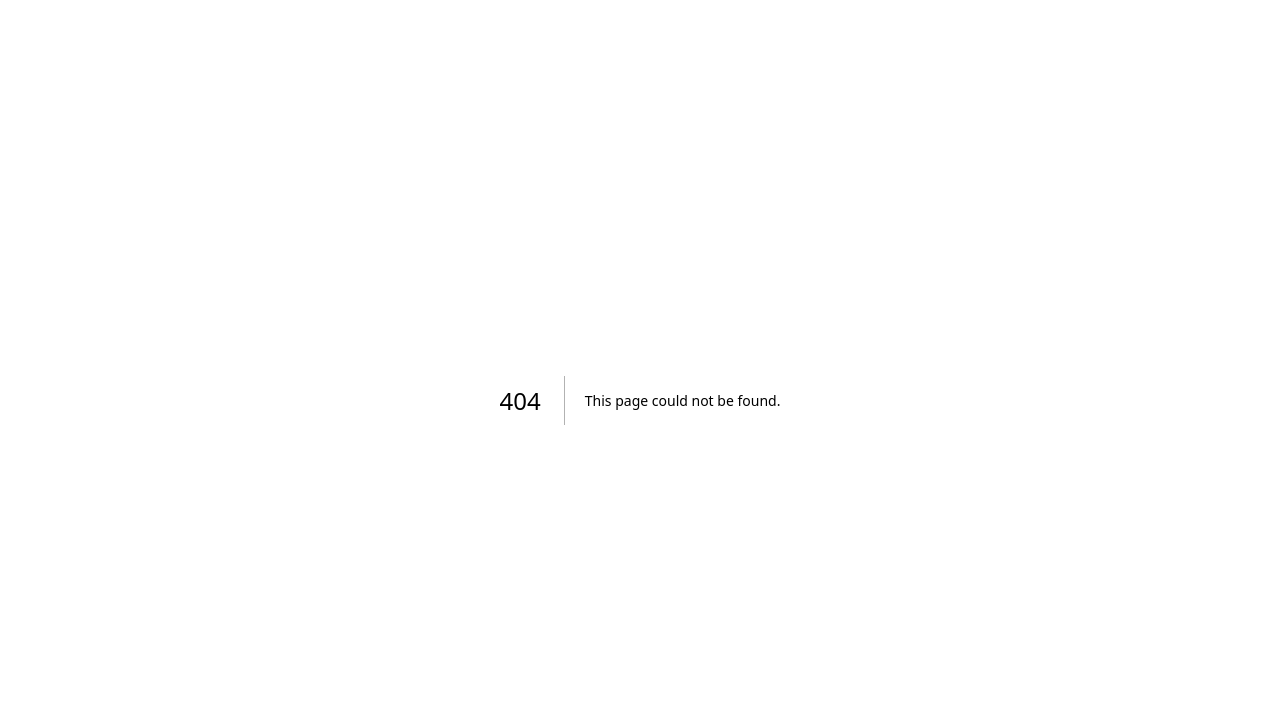
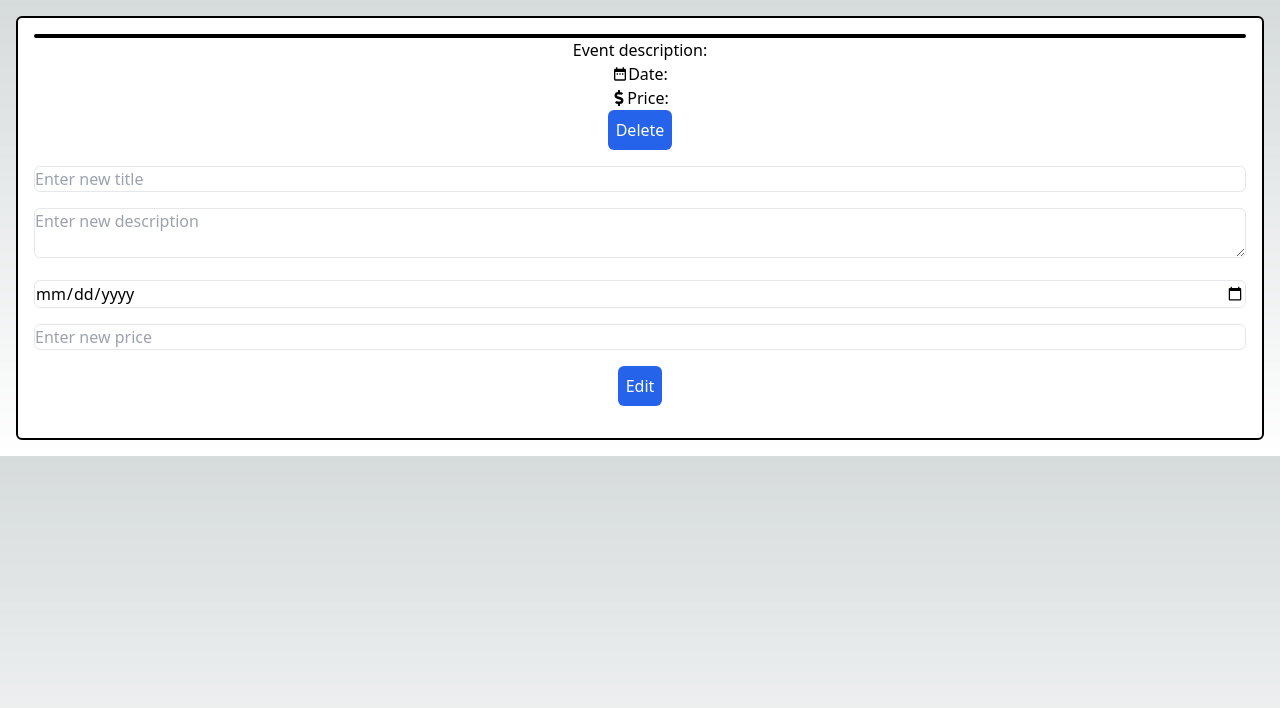
Before and after one commit to emsiish/festivals, a Next.js app: page /EventCard in a window 1280 px wide. Before the commit this address had no page. Shown: the top 708 px of the page. Built offline with nearby package versions, Linux system fonts and the light colour scheme.

Commit message:
Filter, navbar and page for Create Event

```diff
--- a/src/pages/CreateEventPage.js
+++ b/src/pages/CreateEventPage.js
@@ -1,12 +1,13 @@
 import { useState } from 'react';
 
-export function CreateEvent({ addEvent }) {
+export default function CreateEvent({ addEvent }) {
   const [title, setTitle] = useState("");
   const [description, setDescription] = useState("");
   const [date, setDate] = useState("");
   const [price, setPrice] = useState("");
   const [loading, setLoading] = useState(false);
   const [error, setError] = useState(null);
+
 
   const handleSubmit = async () => {
     try {
--- a/src/pages/components/EventCard.js
+++ b/src/pages/EventCard.js
@@ -8,12 +8,13 @@ function EventCard(props) {
     const [description, setDescription] = useState("");
     const [date, setDate] = useState("");
     const [price, setPrice] = useState("");
-    const [loading, setLoading] = useState(false);
+    const [loadingDelete, setLoadingDelete] = useState(false);
+    const [loadingUpdate, setLoadingUpdate] = useState(false);
     const [error, setError] = useState(null);
 
     const handleDeleteSubmit = async () => {
         try {
-            setLoading(true);
+            setLoadingDelete(true);
             const res = await fetch('/api/deleteEvent', {
                 method: 'DELETE',
                 headers: { 'Content-Type': 'application/json' },
@@ -29,13 +30,13 @@ function EventCard(props) {
         } catch (err) {
             setError(err.message);
         } finally {
-            setLoading(false);
+            setLoadingDelete(false);
         }
     };
     const handleEditSubmit = async () => {
         let id = props.id;
         try {
-            setLoading(true);
+            setLoadingUpdate(true);
             const res = await fetch('/api/updateEvent', {
                 method: 'PATCH',
                 headers: { 'Content-Type': 'application/json' },
@@ -54,7 +55,7 @@ function EventCard(props) {
         } catch (err) {
             setError(err.message);
         } finally {
-            setLoading(false);
+            setLoadingUpdate(false);
         }
     };
 
@@ -78,9 +79,9 @@ function EventCard(props) {
                         <button
                             type="submitdelete"
                             className="bg-blue-600 p-2 rounded-md hover:bg-blue-700 text-white disabled:bg-gray-400"
-                            disabled={loading}
+                            disabled={loadingDelete}
                         >
-                            {loading ? "Deleting event..." : "Delete"}
+                            {loadingDelete ? "Deleting event..." : "Delete"}
                         </button>
                     </div>
                     <div className="text-red-600">{error}</div>
@@ -102,9 +103,9 @@ function EventCard(props) {
                         <button
                             type="submitedit"
                             className="bg-blue-600 p-2 rounded-md hover:bg-blue-700 text-white disabled:bg-gray-400"
-                            disabled={loading}
+                            disabled={loadingUpdate}
                         >
-                            {loading ? "Editing event..." : "Edit"}
+                            {loadingUpdate ? "Editing event..." : "Edit"}
                         </button>
                     </div>
                     <div className="text-red-600">{error}</div>
--- /dev/null
+++ b/src/pages/NavBar.js
@@ -0,0 +1,28 @@
+import Link from 'next/link';
+import { useState } from 'react';
+
+function NavBar(props)
+{
+
+    const [filter, setFilter] = useState('');
+
+    const handleFilterChange = (event) => {
+        const value = event.target.value;
+        setFilter(value);
+        props.onFilterChange(value);
+      };
+
+    return(
+        <div className="bg-blue-500 flex items-center justify-center h-20 p-3">
+            <div className="bg-blue-950 w-1/4 flex items-center justify-center rounded-md m-4 h-full">
+                <h1 className="text-xl">{props.title}</h1>
+            </div>
+            <div className="w-3/4 grid grid-cols-3 m-4">
+                <Link href="/CreateEventPage" className="h-full col-start-2 rounded-md bg-blue-950 m-2 mt-0 flex items-center justify-center">Create Event</Link>
+                <input className="col-start-3 rounded-md h-full " placeholder="Enter event name" value={filter} onChange={handleFilterChange}/>
+            </div>
+        </div>
+    );
+}
+
+export default NavBar;
--- a/src/pages/index.js
+++ b/src/pages/index.js
@@ -1,7 +1,8 @@
 import { db } from '@/lib/db';
 import { useState, useEffect } from 'react';
-import EventCard from './components/EventCard';
+import EventCard from './EventCard';
 import { CreateEvent } from './CreateEventPage';
+import NavBar from './NavBar';
 
 const deleteEvent = (eventToDelete, prevEvents) => {
   const updatedEvents = prevEvents.filter((event) => event !== eventToDelete);
@@ -13,20 +14,26 @@ const handleDeleteEvent = (indexToDelete) => {
   setEvents(updatedEvents);
 };
 
+
 export default function Home({ initialEvents }) {
   const [events, setEvents] = useState(initialEvents);
+  const [filter, setFilter] = useState('');
 
   useEffect(() => {
+    const filteredEvents = initialEvents.filter((event) =>
+      event.title.toLowerCase().includes(filter.toLowerCase())
+    );
+    setEvents(filteredEvents);
 
-  }, [events]);
+  }, [filter]);
 
   return (
-    <div className="p-2">
-      <h1 className="text-3xl">My website</h1>
-      <CreateEvent addEvent={(event) => setEvents([event, ...events])} />
+    <div className="">
+      <NavBar title="Event website" onFilterChange={(value) => setFilter(value)}/>
+      {/*<CreateEvent addEvent={(event) => setEvents([event, ...events])} />*/}
       <div className="text-3xl">Recent events</div>
+
         <div className='grid grid-cols-4 grid-flow-row'>
-
           {events.map((event) => (
             <EventCard key={event.id}
               id={event.id}
@@ -37,6 +44,7 @@ export default function Home({ initialEvents }) {
               deleteEvent={{ handleDeleteEvent }} />
           ))}
         </div>
+
     </div >
   )
 }
```
Also changed, not shown: 1 other file (tests, documents, lock files or other folders). Lines whose indentation alone changed are shown as unchanged.
